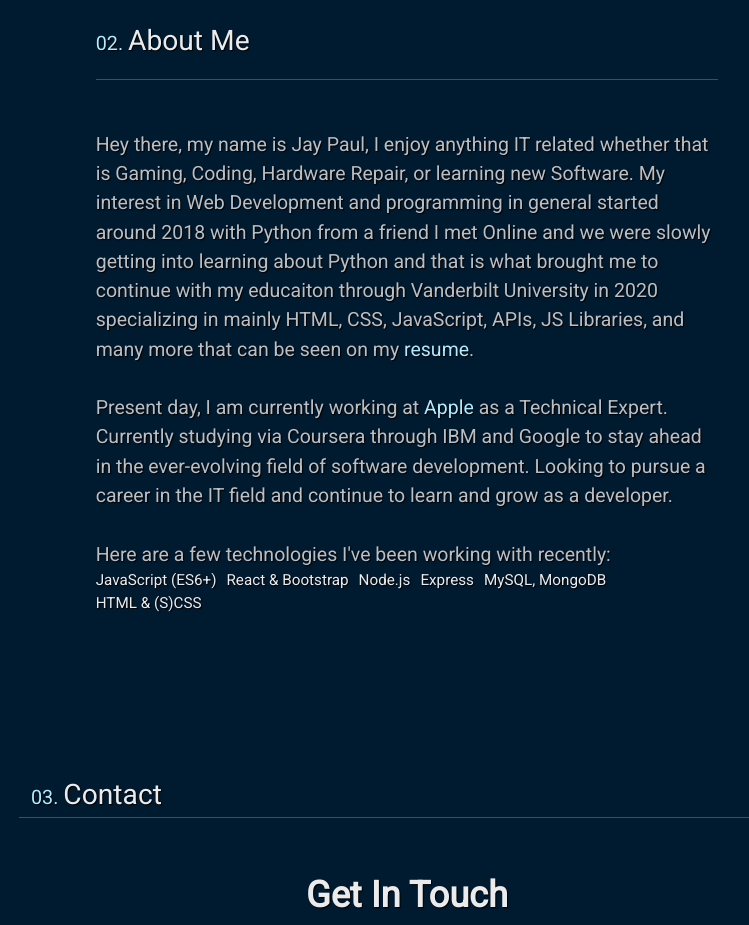
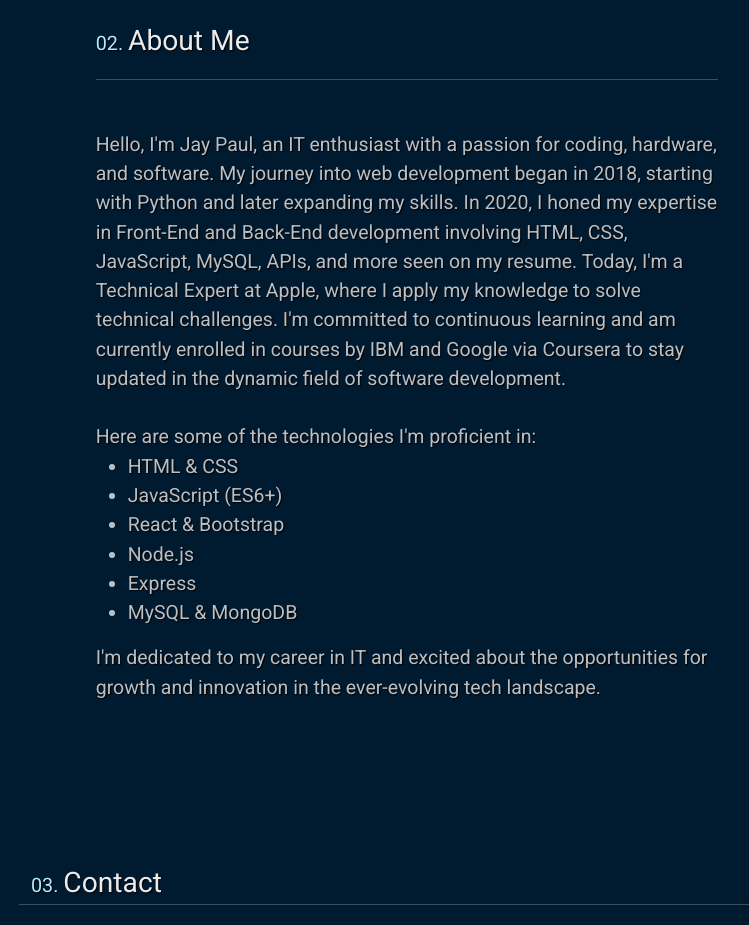
Before and after one commit to JayPTucker/React-Portfolio, a React (Create React App) app: page / in a window 1280 px wide. Shown: the part 1780-2705 px from the top of the page, without its empty margins (233-982 px from the left). Built offline with nearby package versions, Linux system fonts and the light colour scheme.

Commit message:
Update Home.js
- Changed aboutme Section

```diff
--- a/src/pages/Home.js
+++ b/src/pages/Home.js
@@ -130,27 +130,22 @@ const Home = () => {
           <hr className="customHr"></hr>
 
           <p className="aboutmeBio bioDescColor">
-            Hey there, my name is Jay Paul, I enjoy anything IT related whether that is Gaming, Coding, Hardware Repair, or learning new Software.
-            My interest in Web Development and programming in general started around 2018 with Python from a friend I met Online and we were slowly getting into
-            learning about Python and that is what brought me to continue with my educaiton through Vanderbilt University in 2020 specializing in mainly
-            HTML, CSS, JavaScript, APIs, JS Libraries, and many more that can be seen on my <a className="bioLink" target="_blank" rel="noopener noreferrer" href="https://drive.google.com/file/d/1EJdzVG4qJjfpTwqXrnh_knmB5JlADeye/view?usp=sharing">resume</a>.
+            Hello, I'm Jay Paul, an IT enthusiast with a passion for coding, hardware, and software. My journey into web development began in 2018, starting with Python and later expanding my skills. In 2020, I honed my expertise in Front-End and Back-End development involving HTML, CSS, JavaScript, MySQL, APIs, and more seen on my resume.
+            Today, I'm a Technical Expert at Apple, where I apply my knowledge to solve technical challenges. I'm committed to continuous learning and am currently enrolled in courses by IBM and Google via Coursera to stay updated in the dynamic field of software development.
             <br></br><br></br>
-            Present day, I am currently working at <a className="bioLink" href="https://apple.com" rel="noopener noreferrer" target='_blank'>Apple</a> as a Technical Expert.  Currently studying via Coursera through IBM and Google to stay ahead in the ever-evolving field of software development.
-            Looking to pursue a career in the IT field and continue to learn and grow as a developer.
-            <br></br><br></br>
-            Here are a few technologies I've been working with recently:
-            <br></br>
-
-          </p>
-
-          <ul className='horizontal-list'>
+            Here are some of the technologies I'm proficient in:
+            <ul>
+              <li>HTML & CSS</li>
               <li>JavaScript (ES6+)</li>
               <li>React & Bootstrap</li>
               <li>Node.js</li>
               <li>Express</li>
-              <li>MySQL, MongoDB</li>
-              <li>HTML & (S)CSS</li>
-          </ul>
+              <li>MySQL & MongoDB</li>
+            </ul>
+
+            I'm dedicated to my career in IT and excited about the opportunities for growth and innovation in the ever-evolving tech landscape.
+
+          </p>
         </Col>
       </Row>
 
```
